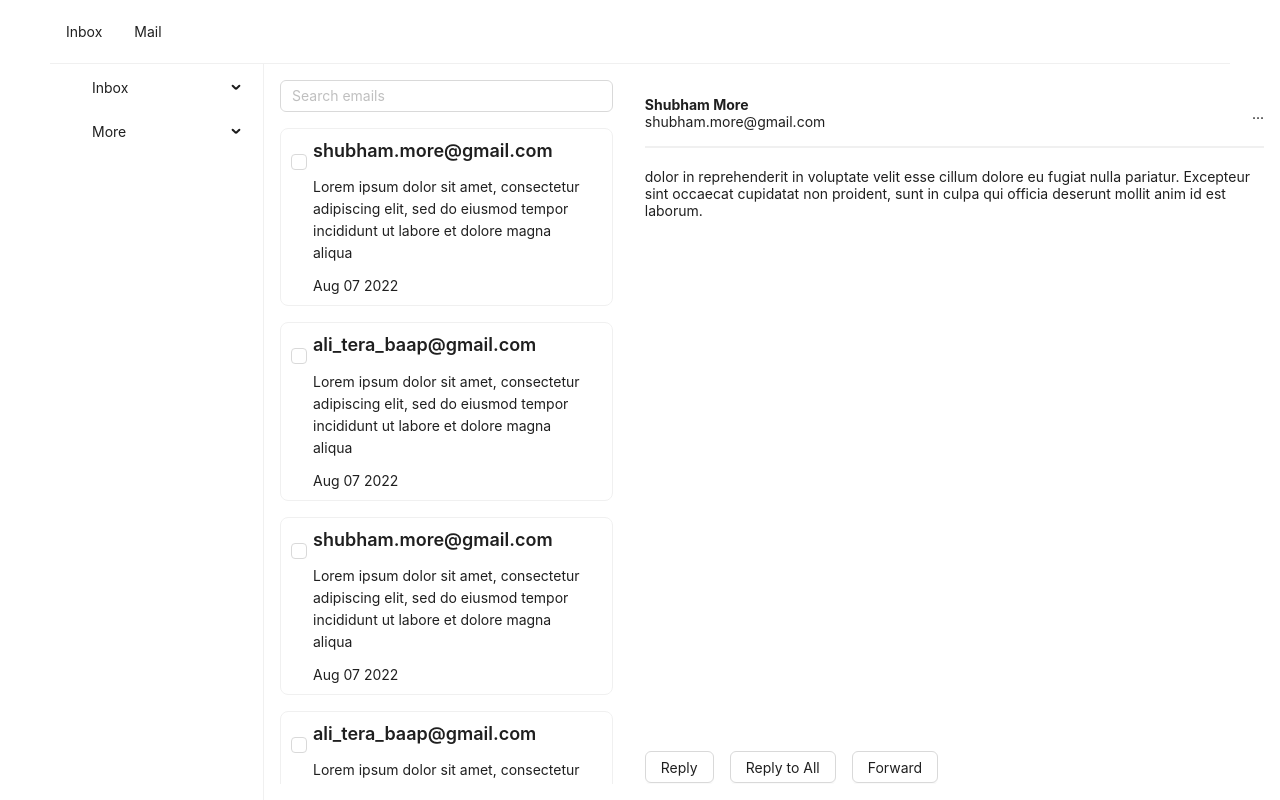
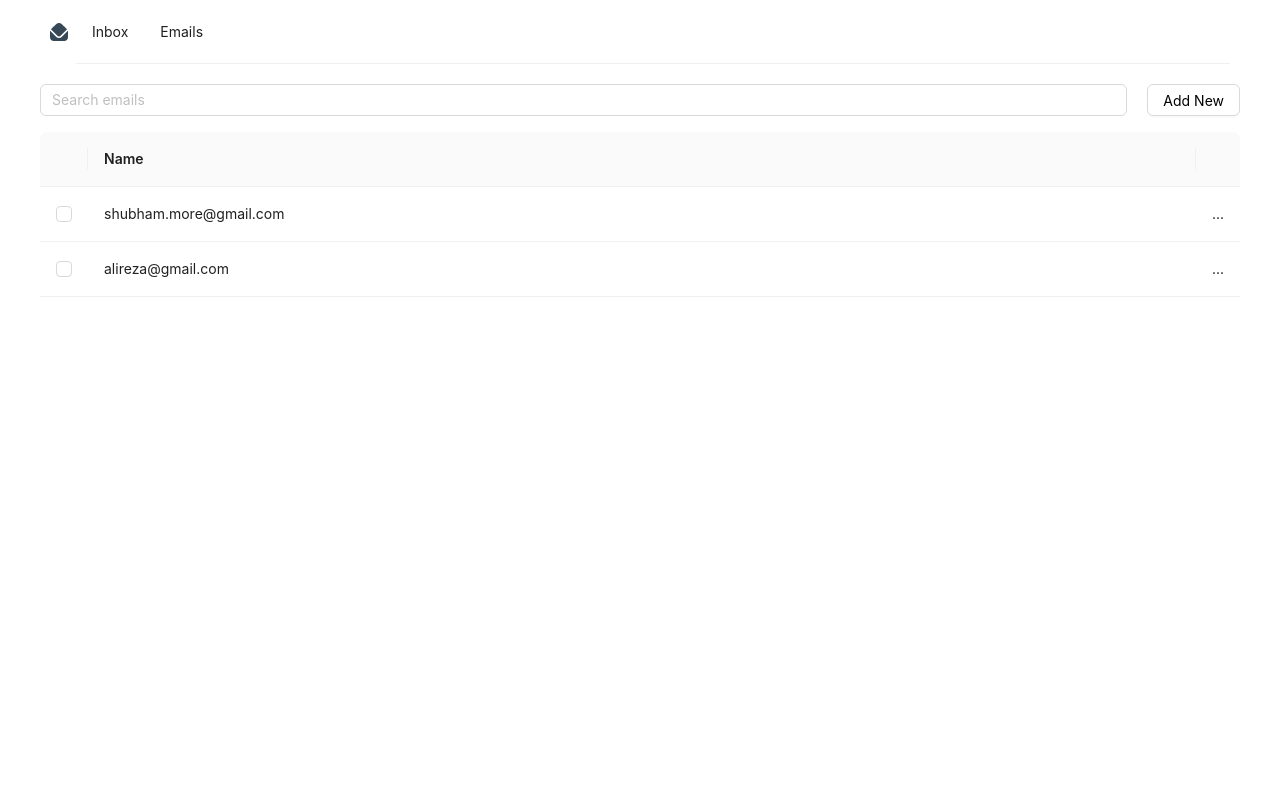
Before and after one commit to reza-hussain/shubmail-app, a React (Create React App) app: page /emails in a window 1280 px wide. Built offline with nearby package versions, Linux system fonts and the light colour scheme.

Commit message:
Added: emails page, table component

```diff
--- a/src/App.css
+++ b/src/App.css
@@ -14,7 +14,7 @@
   margin: 0 auto;
   display: flex;
   flex-direction: column;
-  justify-content: center;
+  justify-content: flex-start;
   align-items: center;
 }
 
--- a/src/App.js
+++ b/src/App.js
@@ -1,12 +1,21 @@
-import Mailbox from "./containers/Mailbox";
+import { Layout } from "antd";
+import Header from "./components/Header";
 // styles
 import "./App.css";
+import { Route, Routes } from "react-router-dom";
+
+import Inbox from "./pages/inbox";
+import Emails from "./pages/emails";
 
 function App() {
   return (
-    <>
-      <Mailbox />
-    </>
+    <Layout className="w-full bg-white h-screen max-h-screen">
+      <Header />
+      <Routes>
+        <Route path="/" element={<Inbox />} />
+        <Route path="/emails" element={<Emails />} />
+      </Routes>
+    </Layout>
   );
 }
 
--- /dev/null
+++ b/src/assets/Logo.jsx
@@ -0,0 +1,28 @@
+import React from "react";
+
+const Logo = ({ ...rest }) => {
+  return (
+    <svg
+      width="24"
+      height="24"
+      viewBox="0 0 24 24"
+      fill="none"
+      xmlns="http://www.w3.org/2000/svg"
+      {...rest}
+    >
+      <g clipPath="url(#clip0_406_2089)">
+        <path
+          d="M1.225 8.46712C1.331 8.34412 8.48 1.44912 8.48 1.44912C9.4223 0.524611 10.6905 0.00794686 12.0106 0.0107536C13.3307 0.0135603 14.5966 0.535612 15.535 1.46412C15.535 1.46412 22.669 8.34412 22.774 8.46412L14.121 17.1181C13.5493 17.6631 12.7898 17.9671 12 17.9671C11.2102 17.9671 10.4507 17.6631 9.879 17.1181L1.225 8.46712ZM15.535 18.5361C14.5943 19.4676 13.3239 19.9902 12 19.9902C10.6761 19.9902 9.40572 19.4676 8.465 18.5361L0.229 10.3001C0.0852498 10.756 0.00811962 11.2302 0 11.7081L0 19.0001C0.00158786 20.3257 0.528882 21.5966 1.46622 22.5339C2.40356 23.4712 3.67441 23.9985 5 24.0001H19C20.3256 23.9985 21.5964 23.4712 22.5338 22.5339C23.4711 21.5966 23.9984 20.3257 24 19.0001V11.7081C23.9919 11.2302 23.9148 10.756 23.771 10.3001L15.535 18.5361Z"
+          fill="#374957"
+        />
+      </g>
+      <defs>
+        <clipPath id="clip0_406_2089">
+          <rect width="24" height="24" fill="white" />
+        </clipPath>
+      </defs>
+    </svg>
+  );
+};
+
+export default Logo;
--- a/src/components/Header/index.jsx
+++ b/src/components/Header/index.jsx
@@ -1,7 +1,37 @@
+import { Layout, Menu } from "antd";
+import { useNavigate } from "react-router-dom";
+import Logo from "../../assets/Logo";
+
 const Header = () => {
   const { Header } = Layout;
+  const navigate = useNavigate();
 
-  return <Header>hello</Header>;
+  const navItems = [
+    {
+      label: "Inbox",
+      onClick: () => navigate("/"),
+    },
+    {
+      label: "Emails",
+      onClick: () => navigate("/emails"),
+    },
+  ];
+
+  return (
+    <Header className="bg-white text-black flex justify-start items-center gap-2">
+      <Logo width={18} height={18} />
+      <Menu
+        className="w-full bg-white text-black"
+        mode="horizontal"
+        defaultSelectedKeys={["Inbox"]}
+        items={navItems}
+        style={{
+          flex: 1,
+          minWidth: 0,
+        }}
+      />
+    </Header>
+  );
 };
 
 export default Header;
--- a/src/containers/MessageBox/index.jsx
+++ b/src/components/MessageBox/index.jsx
@@ -11,7 +11,7 @@ const MessageBox = ({ setMessageOpen }) => {
       id: "0",
     },
     {
-      name: "ali_tera_baap@gmail.com",
+      name: "alireza@gmail.com",
       id: "1",
     },
   ]);
--- /dev/null
+++ b/src/components/TableMenu/index.jsx
@@ -0,0 +1,31 @@
+import { Dropdown, Space } from "antd";
+import React from "react";
+
+const TableMenu = ({ data }) => {
+  console.log({ data });
+
+  const menuItems = [
+    {
+      label: "Delete Email",
+      onClick: () => alert("hello"),
+    },
+    {
+      label: "Edit Email",
+      onClick: () => alert("hello"),
+    },
+  ];
+
+  return (
+    <Dropdown
+      className="cursor-pointer"
+      menu={{
+        items: menuItems,
+      }}
+      trigger={["click"]}
+    >
+      <Space>...</Space>
+    </Dropdown>
+  );
+};
+
+export default TableMenu;
--- a/src/constants/email.js
+++ b/src/constants/email.js
@@ -5,7 +5,7 @@ export const sampleEmails = [
   },
   {
     id: 1,
-    email: "ali_tera_baap@gmail.com",
+    email: "alireza@gmail.com",
   },
   {
     id: 2,
@@ -13,7 +13,7 @@ export const sampleEmails = [
   },
   {
     id: 3,
-    email: "ali_tera_baap@gmail.com",
+    email: "alireza@gmail.com",
   },
   {
     id: 4,
@@ -21,6 +21,6 @@ export const sampleEmails = [
   },
   {
     id: 5,
-    email: "ali_tera_baap@gmail.com",
+    email: "alireza@gmail.com",
   },
 ];
--- /dev/null
+++ b/src/containers/Emails/index.jsx
@@ -0,0 +1,88 @@
+import { useState } from "react";
+import { Button, Checkbox, Input, Layout, Table } from "antd";
+import TableMenu from "../../components/TableMenu";
+
+const Emails = () => {
+  const [isAdd, setIsAdd] = useState(false);
+
+  const dataSource = [
+    {
+      key: "1",
+      name: "shubham.more@gmail.com",
+      menu: true,
+    },
+    {
+      key: "2",
+      name: "alireza@gmail.com",
+      menu: true,
+    },
+  ];
+
+  const columns = [
+    {
+      title: "",
+      dataIndex: "checkbox",
+      key: "checkbox",
+      render: () => <Checkbox></Checkbox>,
+      width: 10,
+    },
+    {
+      title: "Name",
+      dataIndex: "name",
+      key: "name",
+    },
+    {
+      title: "",
+      dataIndex: "menu",
+      key: "menu",
+      render: (_, data) => <TableMenu data={data} />,
+      width: 10,
+    },
+  ];
+
+  const handleButton = () => {
+    if (isAdd) {
+      // Enter function that calls api to add email
+
+      // finally
+      setIsAdd(false);
+    } else {
+      // Enable isAdd
+      setIsAdd(true);
+    }
+  };
+
+  return (
+    <Layout className="w-full container bg-white !mt-5 flex flex-col justify-start items-center gap-4">
+      <div className="w-full flex justify-between items-center gap-5">
+        <Input
+          placeholder={isAdd ? "Enter new email" : "Search emails"}
+          className="w-full"
+        />
+        {isAdd && (
+          <Button
+            onClick={() => setIsAdd(false)}
+            className="bg-white text-black hover:!bg-black hover:!text-white hover:!border-[#d9d9d9]"
+          >
+            Discard
+          </Button>
+        )}
+        <Button
+          onClick={handleButton}
+          className="bg-white text-black hover:!bg-black hover:!text-white hover:!border-[#d9d9d9]"
+        >
+          {isAdd ? "Save" : "Add New"}
+        </Button>
+      </div>
+
+      <Table
+        className="w-full"
+        dataSource={dataSource}
+        columns={columns}
+        pagination={false}
+      />
+    </Layout>
+  );
+};
+
+export default Emails;
--- a/src/containers/Mailbox/index.jsx
+++ b/src/containers/Mailbox/index.jsx
@@ -10,30 +10,22 @@ import {
   Menu,
   Space,
 } from "antd";
+import Header from "../../components/Header";
 
 import { sampleEmails } from "../../constants/email";
+import MessageBox from "../../components/MessageBox";
 
 // styles
 import "antd/es/layout/style/index";
 import { useSidebarItems } from "../../constants/sidebar";
-import MessageBox from "../MessageBox";
 
-const { Header, Sider, Content } = Layout;
+const { Sider, Content } = Layout;
 
 const Mailbox = () => {
   const [messageOpen, setMessageOpen] = useState(false);
   const sidebarItems = useSidebarItems([]);
   const [activeEmail, setActiveEmail] = useState("");
   const [checkedEmails, setCheckedEmails] = useState([]);
-
-  const navItems = [
-    {
-      label: "Inbox",
-    },
-    {
-      label: "Mail",
-    },
-  ];
 
   const menuItems = [
     {
@@ -58,19 +50,6 @@ const Mailbox = () => {
   };
 
   return (
-    <Layout className="w-full bg-white h-screen max-h-screen">
-      <Header className="bg-white text-black">
-        <Menu
-          className="w-full bg-white text-black"
-          mode="horizontal"
-          defaultSelectedKeys={["Inbox"]}
-          items={navItems}
-          style={{
-            flex: 1,
-            minWidth: 0,
-          }}
-        />
-      </Header>
     <div className="w-full max-h-[calc(100vh-64px)] h-full overflow-hidden pl-16">
       <Layout className="w-full bg-white h-full">
         <Sider
@@ -109,8 +88,7 @@ const Mailbox = () => {
                 <h4 className="text-lg font-semibold">{email.email} </h4>
                 <p>
                   Lorem ipsum dolor sit amet, consectetur adipiscing elit, sed
-                    do eiusmod tempor incididunt ut labore et dolore magna
-                    aliqua
+                  do eiusmod tempor incididunt ut labore et dolore magna aliqua
                 </p>
                 <span>Aug 07 2022</span>
               </Card>
@@ -138,10 +116,10 @@ const Mailbox = () => {
               </div>
               {/* EMAIL BODY */}
               <div className="basis-[80%] border">
-                  dolor in reprehenderit in voluptate velit esse cillum dolore
-                  eu fugiat nulla pariatur. Excepteur sint occaecat cupidatat
-                  non proident, sunt in culpa qui officia deserunt mollit anim
-                  id est laborum.
+                dolor in reprehenderit in voluptate velit esse cillum dolore eu
+                fugiat nulla pariatur. Excepteur sint occaecat cupidatat non
+                proident, sunt in culpa qui officia deserunt mollit anim id est
+                laborum.
               </div>
 
               {/* REPLY BOX */}
@@ -156,9 +134,7 @@ const Mailbox = () => {
                 {!messageOpen ? (
                   <>
                     {" "}
-                      <Button onClick={() => setMessageOpen(true)}>
-                        Reply
-                      </Button>
+                    <Button onClick={() => setMessageOpen(true)}>Reply</Button>
                     <Button onClick={() => setMessageOpen(true)}>
                       Reply to All
                     </Button>
@@ -183,7 +159,6 @@ const Mailbox = () => {
         </Layout>
       </Layout>
     </div>
-    </Layout>
   );
 };
 
--- a/src/index.js
+++ b/src/index.js
@@ -4,12 +4,15 @@ import "./App.css";
 import "./antd.css";
 import App from "./App";
 import { StateProvider } from "./context/StateProvider";
+import { BrowserRouter } from "react-router-dom";
 
 const root = ReactDOM.createRoot(document.getElementById("root"));
 root.render(
   <React.StrictMode>
     <StateProvider>
-      <App />
+      <BrowserRouter>
+        <App />
+      </BrowserRouter>
     </StateProvider>
   </React.StrictMode>
 );
--- /dev/null
+++ b/src/pages/emails.js
@@ -0,0 +1,8 @@
+import React from "react";
+import AllEmails from "../containers/Emails";
+
+const Emails = () => {
+  return <AllEmails />;
+};
+
+export default Emails;
--- /dev/null
+++ b/src/pages/inbox.js
@@ -0,0 +1,8 @@
+import React from "react";
+import Mailbox from "../containers/Mailbox";
+
+const Inbox = () => {
+  return <Mailbox />;
+};
+
+export default Inbox;
```
Also changed, not shown: public/envelope.png (added). Lines whose indentation alone changed are shown as unchanged.
